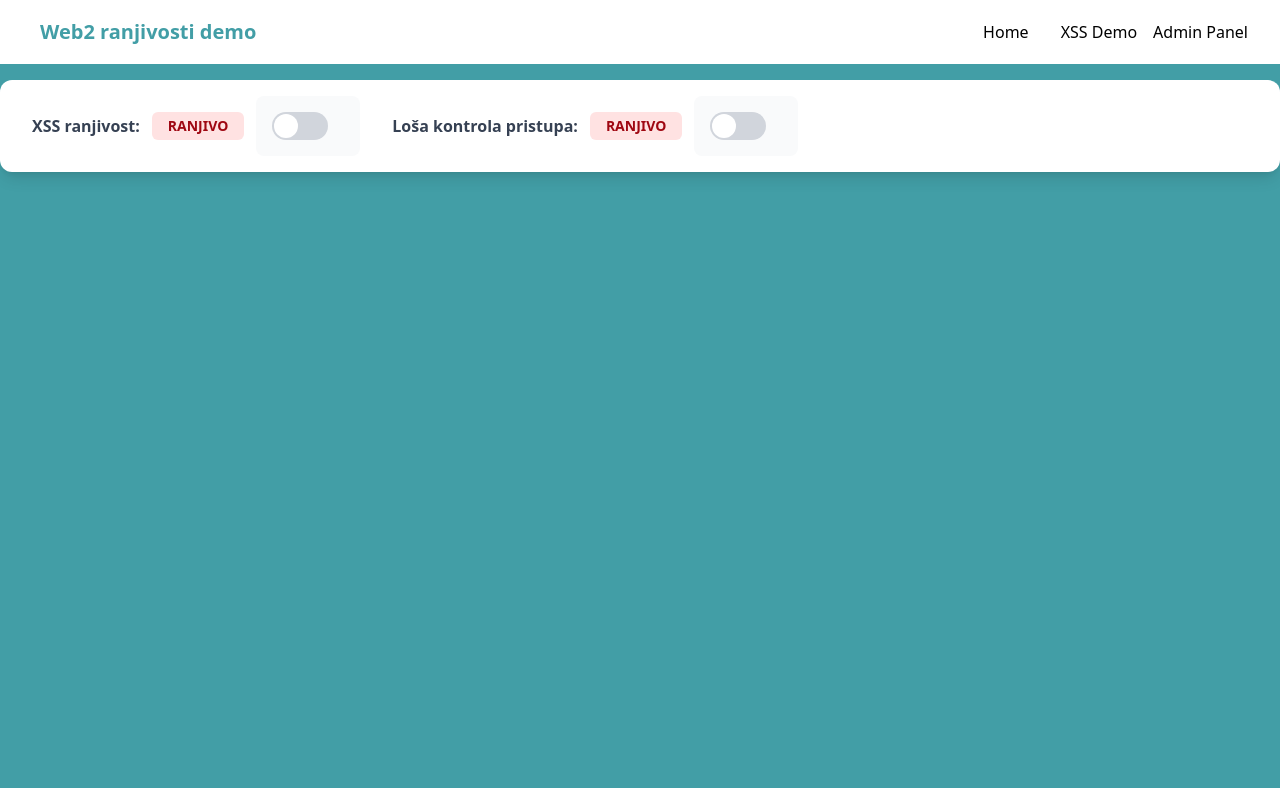
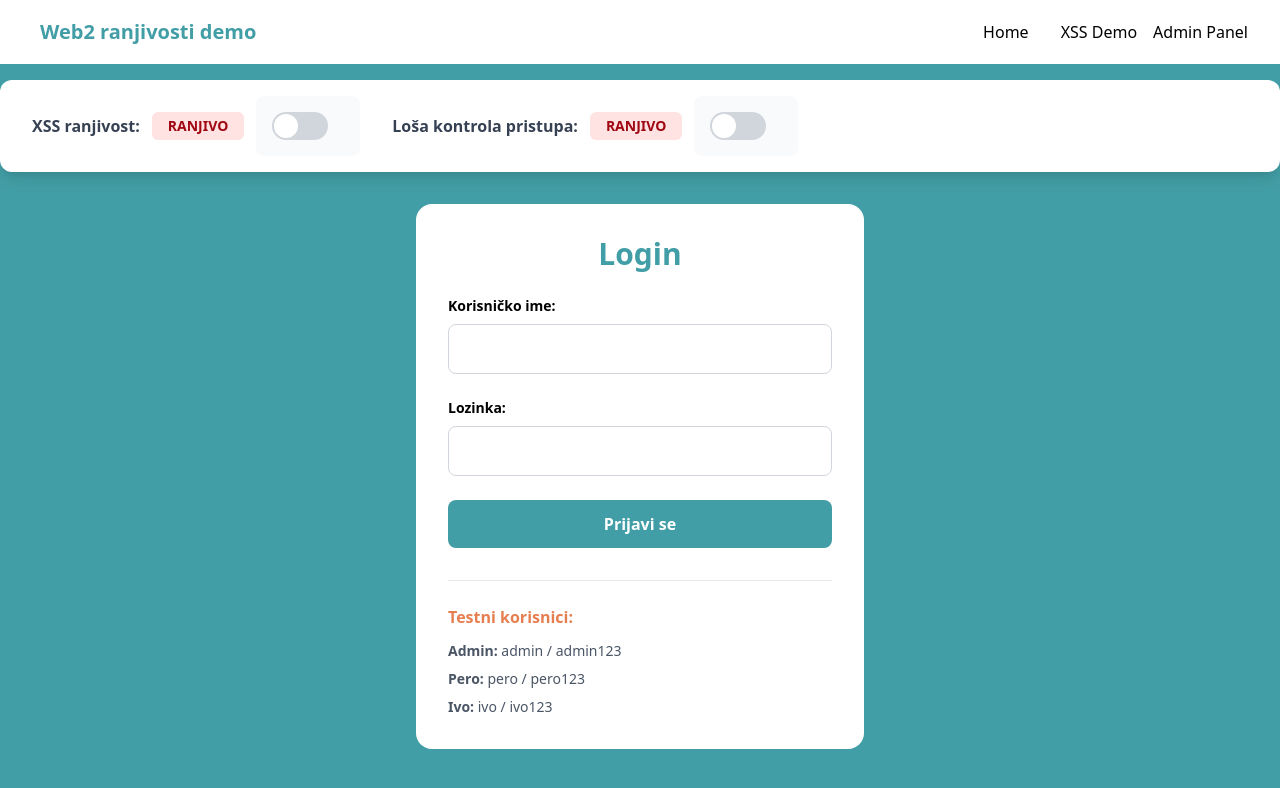
Before and after one commit to dominikpavelic/web2-project2, a React (Vite) app in the folder client/: page /login in a window 1280 px wide. Shown: the top 788 px of the page. Built offline with nearby package versions, Linux system fonts and the light colour scheme; no server answers.

Commit message:
implement login

```diff
--- a/client/src/App.tsx
+++ b/client/src/App.tsx
@@ -1,5 +1,5 @@
 import { BrowserRouter, Route, Routes } from 'react-router-dom';
-import { Admin, Home, XSSDemo } from 'pages'
+import { Admin, Home, Login, XSSDemo } from 'pages'
 import { NavBar, SecurityStatus } from 'components';
 import { SecurityProvider } from "contexts";
 import { AuthProvider } from "contexts";
@@ -15,6 +15,7 @@ function App() {
                     <main className="container mx-auto py-8">
                         <Routes>
                             <Route path="/" element={<Home/>}/>
+                            <Route path="/login" element={<Login/>}/>
                             <Route path="/xss-demo" element={<XSSDemo/>}/>
                             <Route path="/admin" element={<Admin/>}/>
                         </Routes>
--- a/client/src/hooks/useAuth.tsx
+++ b/client/src/hooks/useAuth.tsx
@@ -6,6 +6,7 @@ const useAuth = () => {
     if (context === undefined) {
         throw new Error('useAuth must be used within an AuthProvider');
     }
+    return context;
 }
 
 export { useAuth };
--- /dev/null
+++ b/client/src/pages/Login.tsx
@@ -0,0 +1,87 @@
+import { type FormEvent, useState } from "react";
+import { useAuth } from "hooks";
+import { useNavigate } from "react-router-dom";
+
+const Login = () => {
+    const [username, setUsername] = useState('');
+    const [password, setPassword] = useState('');
+    const [error, setError] = useState('');
+    const {login} = useAuth();
+    const navigate = useNavigate();
+
+    const handleSubmit = async (event: FormEvent) => {
+        event.preventDefault();
+        setError('');
+
+        try {
+            const credentials = {
+                username: username,
+                password: password
+            }
+            await login(credentials);
+            navigate("/");
+        } catch (error: any) {
+            setError(error.message);
+        }
+    };
+
+    return (
+        <div className="flex items-center justify-center">
+            <div className="card max-w-md w-full">
+                <h2 className="text-3xl font-bold text-primary text-center mb-8">Login</h2>
+
+                {error && (
+                    <div className="bg-red-100 border border-red-400 text-red-800 p-4 rounded mb-4">
+                        {error}
+                    </div>
+                )}
+
+                <form onSubmit={handleSubmit} className="space-y-6">
+                    <div>
+                        <label htmlFor="username" className="block text-sm font-semibold mb-2">
+                            Korisničko ime:
+                        </label>
+                        <input
+                            id="username"
+                            type="text"
+                            value={username}
+                            onChange={(e) => setUsername(e.target.value)}
+                            required
+                            className="input"
+                        />
+                    </div>
+                    <div>
+                        <label htmlFor="password" className="block text-sm font-semibold mb-2">
+                            Lozinka:
+                        </label>
+                        <input
+                            id="password"
+                            type="password"
+                            value={password}
+                            onChange={(e) => setPassword(e.target.value)}
+                            required
+                            className="input"
+                        />
+                    </div>
+
+                    <button type="submit" className="btn btn-primary w-full">
+                        Prijavi se
+                    </button>
+                </form>
+
+                <div className="mt-8 pt-6 border-t border-gray-200">
+                    <h4 className="font-semibold text-secondary mb-3">Testni korisnici:</h4>
+                    <ul className="space-y-2 text-sm text-gray-600">
+                        <li><strong>Admin:</strong> admin / admin123</li>
+                        <li><strong>Pero:</strong> pero / pero123</li>
+                        <li><strong>Ivo:</strong> ivo / ivo123</li>
+                    </ul>
+                </div>
+            </div>
+
+        </div>
+    )
+
+}
+
+export { Login };
--- a/client/src/pages/index.ts
+++ b/client/src/pages/index.ts
@@ -1,3 +1,4 @@
 export { Home } from './Home';
 export { XSSDemo } from './XSSDemo';
 export { Admin } from './Admin';
+export { Login } from './Login'
```
Also changed, not shown: 1 other file (tests, documents, lock files or other folders).
